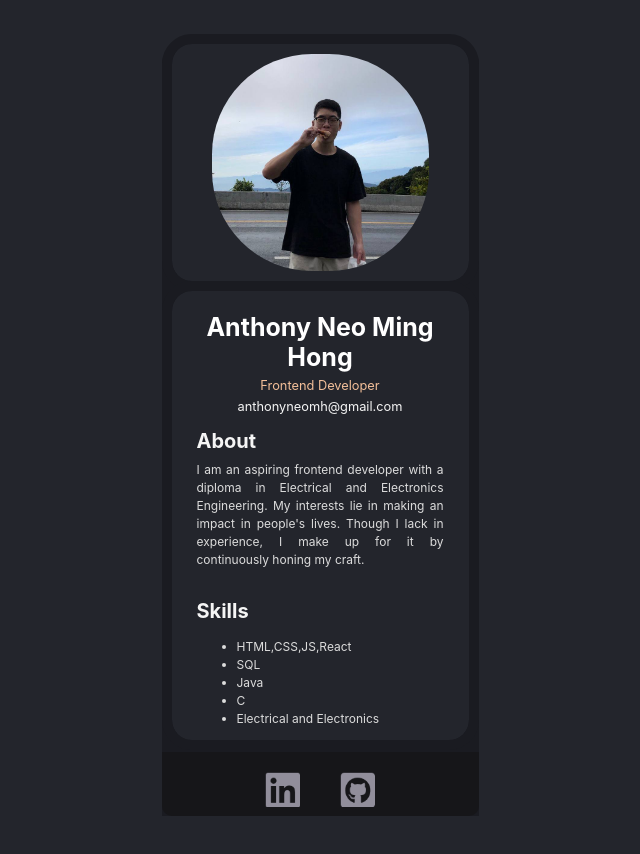
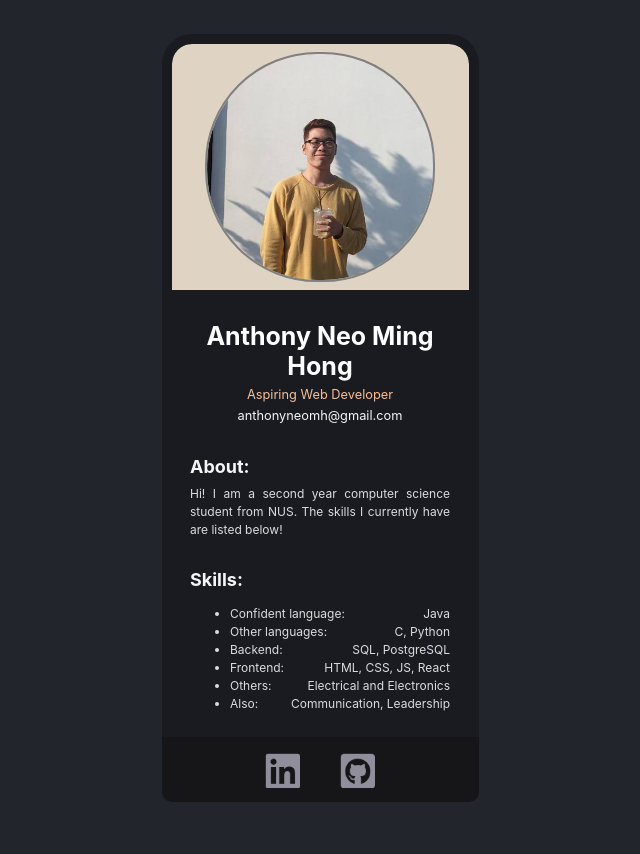
Before and after one commit to anthonynmh/my-digital-namecard, a React (Create React App) app: page / in a window 1280 px wide. Shown: the top 854 px of the page, without its empty margins (320-960 px from the left). Built offline with nearby package versions, Linux system fonts and the light colour scheme.

Commit message:
Updates in namecard design
Updated profile picture, and general design of the namecard.

```diff
--- a/src/components/Information.js
+++ b/src/components/Information.js
@@ -5,22 +5,39 @@ export default function Information() {
         <main className="mainContent">
             <div className="info--main">
                 <p className="name">Anthony Neo Ming Hong</p>
-                <p className="role">Frontend Developer</p>
+                <p className="role">Aspiring Web Developer</p>
                 <p className="email">anthonyneomh@gmail.com</p>
             </div>
             <div className="info--extra">
                 <div className="about">
-                    <h3>About</h3>
-                    <p>I am an aspiring frontend developer with a diploma in Electrical and Electronics Engineering. My interests lie in making an impact in people's lives. Though I lack in experience, I make up for it by continuously honing my craft.</p>
+                    <h3>About:</h3>
+                    <p>
+                        Hi!
+                        I am a second year computer science student from NUS.
+                        The skills I currently have are listed below!
+                    </p>
                 </div>
-                <div className="skills">
-                    <h3>Skills</h3>
+                <div className="skills-container">
+                    <h3>Skills:</h3>
                     <ul>
-                        <li>HTML,CSS,JS,React</li>
-                        <li>SQL</li>
-                        <li>Java</li>
-                        <li>C</li>
-                        <li>Electrical and Electronics</li>
+                        <li>Confident language:
+                            <span className="skills">Java</span>
+                        </li>
+                        <li>Other languages:
+                            <span className="skills">C, Python</span>
+                        </li>
+                        <li>Backend:
+                            <span className="skills">SQL, PostgreSQL</span>
+                        </li>
+                        <li>Frontend:
+                            <span className="skills">HTML, CSS, JS, React</span>
+                        </li>
+                        <li>Others:
+                            <span className="skills">Electrical and Electronics</span>
+                        </li>
+                        <li>Also:
+                            <span className="skills">Communication, Leadership</span>
+                        </li>
                     </ul>
                 </div>
                 {/*
--- a/src/components/Profile.js
+++ b/src/components/Profile.js
@@ -3,7 +3,7 @@ import React from "react";
 export default function Profile() {
     return (
         <div className="profile--container">
-            <img className="profile" src={require("../images/namecard-photo2.jpg")} />
+            <img className="profile" src={require("../images/namecard-photo.jpg")} />
         </div>
     )
 }
--- a/src/style.css
+++ b/src/style.css
@@ -11,32 +11,36 @@ body {
 .app {
     max-width: 317px;
     background: #1A1B21;
+    /*background: #3A4F7A;*/
     margin: 44px auto;
-    border-radius: 20px 20px 0px 0px;
+    border-radius: 20px 20px 20px 20px;
 }
 
 .profile--container {
-    background-color:#23252C;
+    /*background-color:#23252C;*/
+    background-color: #DFD3C3;
     padding: 10px;
     outline: 10px solid #1A1B21;
     margin: 10px;
-    border-radius: 20px;
+    border-radius: 20px 20px 0px 0px;
 }
 
 .profile {
     display: block;
-    width: 217px;
-    height: 217px;
-    border-radius: 100px;
+    width: 226px;
+    height: 226px;
+    border-radius: 110px;
     margin: auto;
+    outline: 2px solid grey;
 }
 
 .mainContent {
     display: block;
-    background-color: #23252C;
-    outline: 10px solid #1A1B21;
-    margin: 10px 10px 0px 10px;
-    border-radius: 20px;
+    /*background-color: #23252C;*/
+    background-color: #1A1B21;
+    /*outline: 10px solid #1A1B21;*/
+    margin: 0px 10px;
+    border-radius: 0px;
 }
 
 .name {
@@ -107,15 +111,15 @@ body {
 }
 
 .info--extra {
-    width: 247px;
-    margin: 12px auto 0px auto;
+    width: 260px;
+    margin: 30px auto 0px auto;
 }
 
 .info--extra h3 {
     color: #F5F5F5;
     margin: 0px;
     font-family: 'Inter';
-    font-size: 20px;
+    font-size: 18px;
     line-height: 150%;
 }
 
@@ -133,7 +137,7 @@ body {
     text-align: justify;
 }
 
-.skills > ul {
+.skills-container > ul {
     margin-bottom: 12px;
     font-family: 'Inter';
     font-size: 12px;
@@ -142,15 +146,19 @@ body {
     padding-bottom: 12px;
 }
 
+.skills {
+    float: right;
+}
+
 .footer {
     width: 317px;
-    height: 64px;
+    height: 65px;
     background: #161619;
     border-radius: 0px 0px 10px 10px;
 
     display: inline-flex;
     justify-content: center;
-    padding: 19.5px 24px;
+    padding: 16px 24px;
 }
 
 .footer > a {
```
